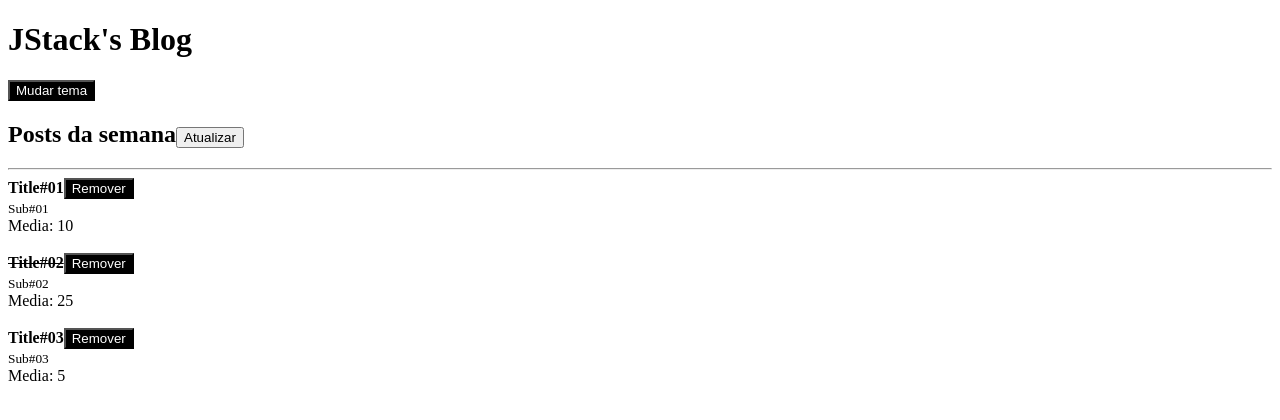
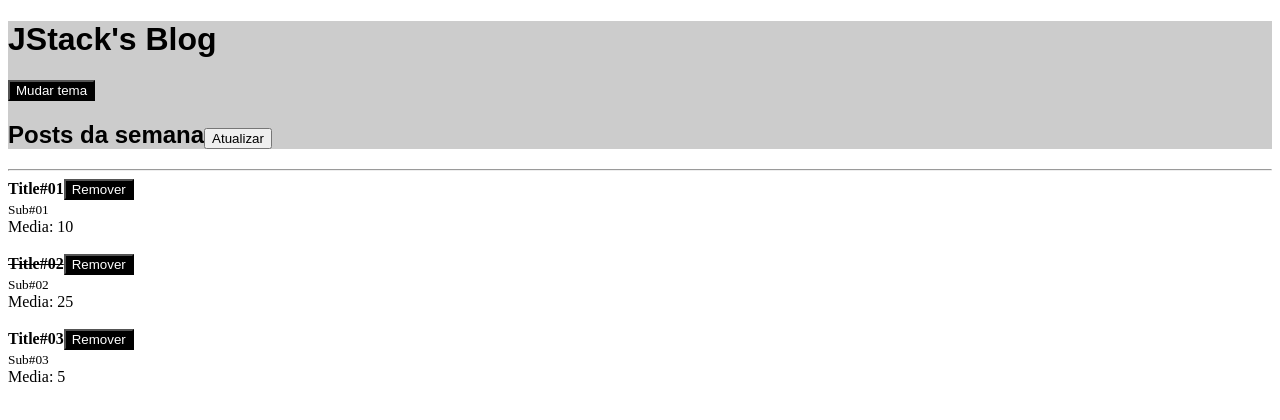
Before and after one commit to GuuilhermeRS/Fundamentos-React-JStack, a React app: page / in a window 1280 px wide. Shown: the top 420 px of the page. Built offline with nearby package versions, Linux system fonts and the light colour scheme.

Commit message:
Inline-styles

```diff
--- a/src/Components/Header.js
+++ b/src/Components/Header.js
@@ -8,13 +8,18 @@ export default function Header(props) {
   const { onToggleTheme } = useContext(ThemeContext);
 
   return (
-    <>
+    <div
+      style={{
+        background: '#ccc',
+        fontFamily: 'sans-serif',
+      }}
+    >
       <h1>{props.title}</h1>
       <Button onClick={onToggleTheme}>
         Mudar tema
       </Button>
       {props.children}
-    </>
+    </div>
   );
 }
 
--- a/webpack.config.js
+++ b/webpack.config.js
@@ -22,9 +22,6 @@ module.exports = {
         exclude: /node_modules/,
         use: 'babel-loader'
       }
-
-
-
     ]
   },
   devServer: {
```
